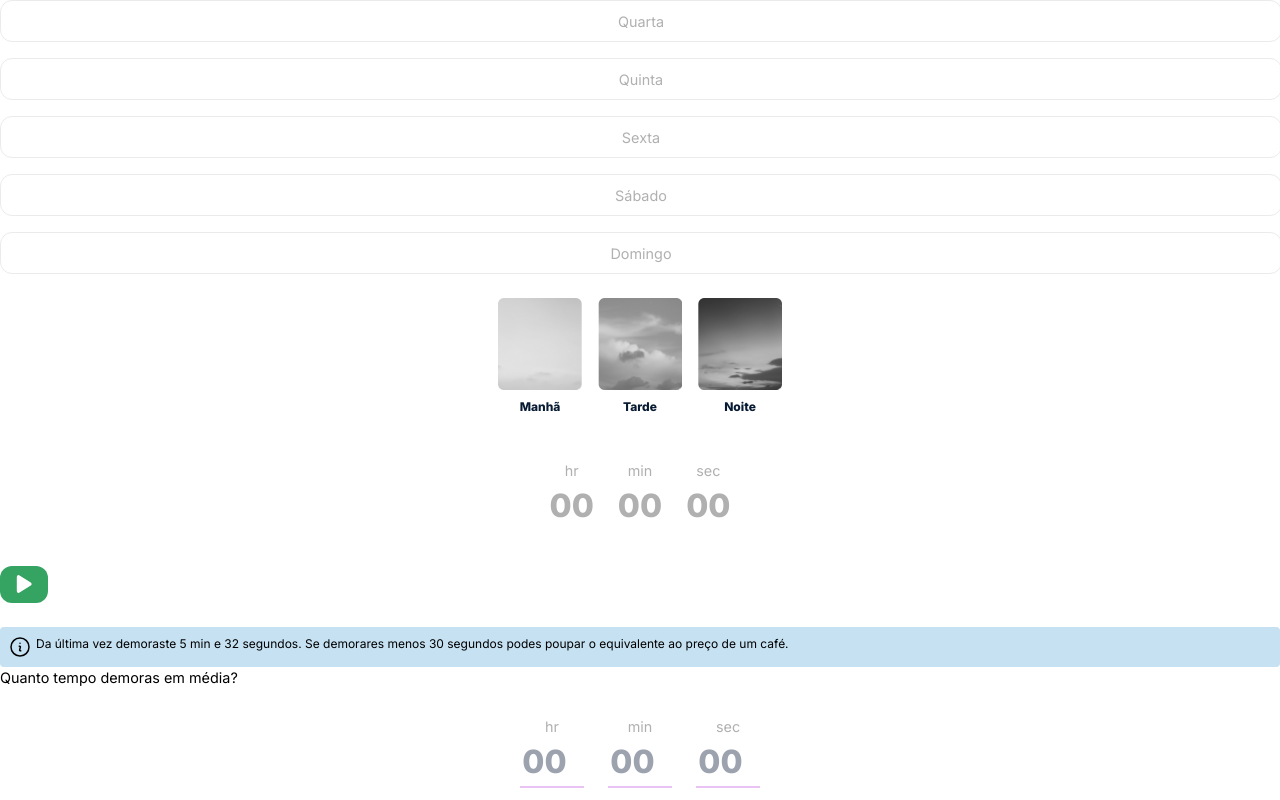
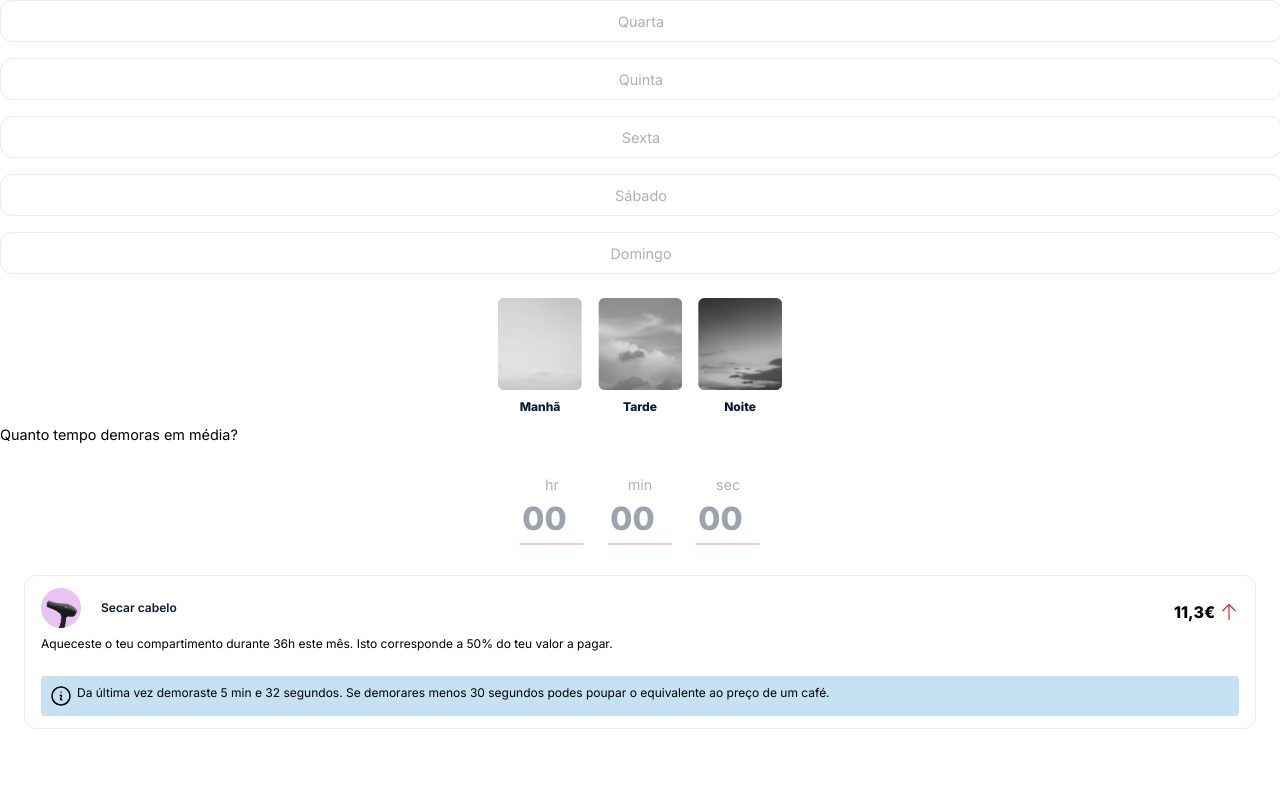
Before and after one commit to almt00/savee, a Next.js app: page /Testing in a window 1280 px wide. Shown: the part 1070-1870 px from the top of the page. After the commit the page ends 1817 px from the top, so only its background shows below. Built offline with nearby package versions, Linux system fonts and the light colour scheme.

Commit message:
[Design system] Insights mês Fixes #55

```diff
--- a/components/elements/Card.js
+++ b/components/elements/Card.js
@@ -2,7 +2,7 @@ import { styled } from "@stitches/react";
 
 const Card = (props) => {
   return (
-    <Container type={props.type} className={props.classes}>
+    <Container type={props.type} size={props.size} className={props.classes}>
       {props.children}
     </Container>
   );
@@ -25,6 +25,11 @@ const Container = styled("div", {
         border: "1.5px solid $border",
       },
     },
+    size: {
+      sm: {
+        padding: ".75rem 1rem",
+      }
+    },
   },
 });
 
--- /dev/null
+++ b/components/elements/Insight.js
@@ -0,0 +1,41 @@
+import React from "react";
+import Card from "./Card";
+import Task from "./Task";
+import Tip from "./Tip";
+
+export default function Insight() {
+  return (
+    <>
+      <Card size="sm" type="stroke">
+        <div className="flex justify-between gap-2">
+          <Task type="Secar cabelo" size="sm" />
+          <div className="flex gap-1 items-center">
+            <h4>11,3€</h4>
+            <svg
+              xmlns="http://www.w3.org/2000/svg"
+              fill="none"
+              viewBox="0 0 24 24"
+              strokeWidth={1.5}
+              stroke="currentColor"
+              className="w-5 h-5 text-danger"
+            >
+              <path
+                strokeLinecap="round"
+                strokeLinejoin="round"
+                d="M4.5 10.5L12 3m0 0l7.5 7.5M12 3v18"
+              />
+            </svg>
+          </div>
+        </div>
+        <div className="text-xs">
+          Aqueceste o teu compartimento durante 36h este mês. Isto corresponde a
+          50% do teu valor a pagar.
+        </div>
+        <Tip classes="mt-2">
+          Fechar as janelas e isolar as portas ajuda a manter a casa
+          termicamente mais confortável.
+        </Tip>
+      </Card>
+    </>
+  );
+}
--- a/components/elements/Task.js
+++ b/components/elements/Task.js
@@ -42,6 +42,14 @@ const TaskContainer = styled("div", {
   textAlign: "center",
   variants: {
     size: {
+      sm: {
+        display: "flex",
+        flexDirection: "row",
+        gap: "20px",
+        alignItems: "center",
+        padding: "0",
+        marginBottom: ".5rem"
+      },
       lg: {
         display: "flex",
         flexDirection: "row",
@@ -58,6 +66,10 @@ const TaskImage = styled("img", {
   margin: "0 auto",
   variants: {
     size: {
+      sm: {
+        width: "2.5rem",
+        margin: 0,
+      },
       lg: {
         width: "6.875rem",
         margin: 0,
@@ -73,9 +85,15 @@ const TaskTitle = styled("p", {
   marginTop: "0.5rem",
   variants: {
     size: {
+      sm: {
+        fontSize: "$small",
+        fontWeight: "$bold",
+        marginTop: "0",
+      },
       lg: {
         fontSize: "$h3",
         fontWeight: "$bolder",
+        marginTop: "0",
       },
     },
   },
--- a/components/elements/Tip.js
+++ b/components/elements/Tip.js
@@ -1,9 +1,9 @@
 import { styled } from "@stitches/react";
 import React from "react";
 
-export default function Tip({ running }) {
+export default function Tip(props) {
   return (
-    <TipContainer>
+    <TipContainer className={props.classes}>
       <svg
         xmlns="http://www.w3.org/2000/svg"
         fill="none"
--- a/pages/Testing.js
+++ b/pages/Testing.js
@@ -5,9 +5,9 @@ import Card from "../components/elements/Card";
 import Form from "../components/elements/Form";
 import Tasks from "../components/dashboard/Tasks";
 import DaySelector from "../components/routines/DaySelector";
-import Timer from "../components/Timer";
 import TimePeriodSelector from "../components/routines/TimePeriodSelector";
 import TimeSelector from "../components/routines/TimeSelector";
+import Insight from "../components/elements/Insight";
 
 const inter = Inter({ subsets: ["latin"] });
 
@@ -34,8 +34,8 @@ export default function Home() {
       <Tasks />
       <DaySelector />
       <TimePeriodSelector />
-      <Timer />
       <TimeSelector/>
+      <Insight />
     </>
   );
 }
```
